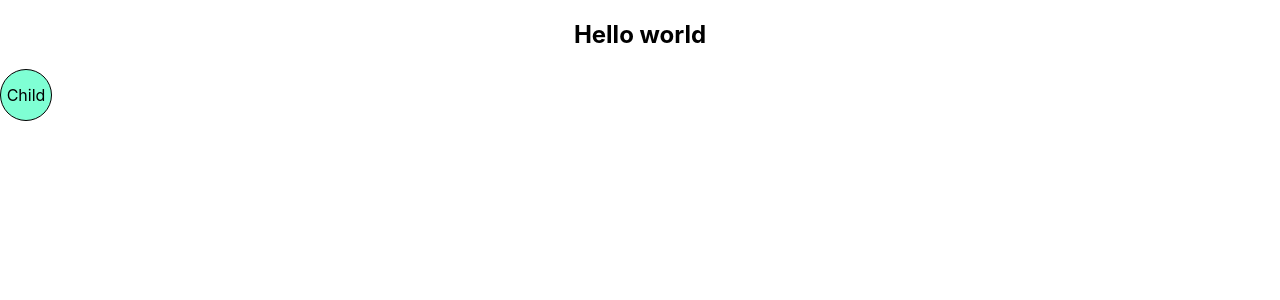
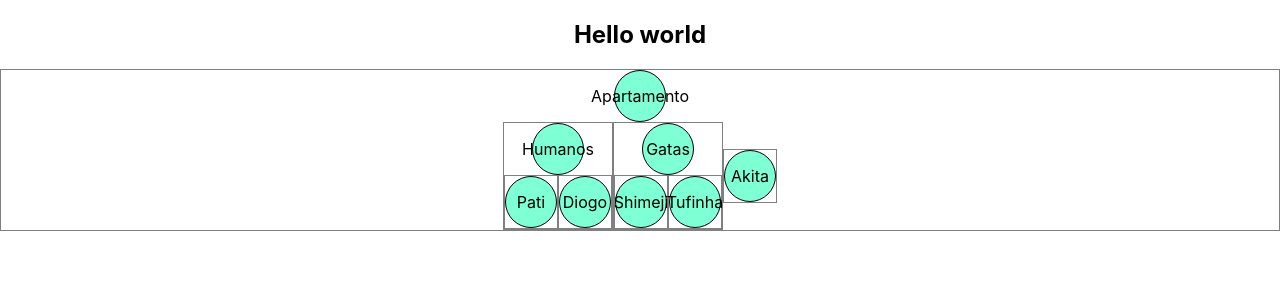
Before and after one commit to dcdourado/react-memoization-example, a React (Create React App) app: page / in a window 1280 px wide. Shown: the top 300 px of the page. Built offline with nearby package versions, Linux system fonts and the light colour scheme.

Commit message:
feat: Node base

```diff
--- a/package.json
+++ b/package.json
@@ -6,6 +6,7 @@
     "@testing-library/jest-dom": "^5.11.4",
     "@testing-library/react": "^11.1.0",
     "@testing-library/user-event": "^12.1.10",
+    "nanoid": "^3.1.22",
     "react": "^17.0.2",
     "react-dom": "^17.0.2",
     "react-scripts": "4.0.3",
--- a/src/App.js
+++ b/src/App.js
@@ -1,13 +1,33 @@
-import Node from './Node';
+import Node from "./Node";
 
-import './App.css';
+import "./App.css";
 
 function App() {
   return (
     <div className="App">
       <h2>Hello world</h2>
 
-      <Node name="Child"/>
+      <Node name="Apartamento">
+        <Node name="Humanos">
+          <Node name="Pati" />
+          <Node name="Diogo" />
+        </Node>
+        <Node name="Gatas">
+          <Node name="Shimeji" />
+          <Node name="Tufinha" />
+        </Node>
+        <Node name="Akita" />
+      </Node>
+
+      {/* <Node name="Grandfather 1">
+        <Node name="Father 1">
+          <Node name="Child 1" />
+          <Node name="Child 2" />
+        </Node>
+        <Node name="Father 2">
+          <Node name="Child 3" />
+        </Node>
+      </Node> */}
     </div>
   );
 }
--- a/src/Node/index.js
+++ b/src/Node/index.js
@@ -1,11 +1,48 @@
-import Styles from './style.module.css'
+import React, {
+  useCallback,
+  useContext,
+  useLayoutEffect,
+  useRef,
+  useState,
+} from "react";
+import { nanoid } from "nanoid";
+import Styles from "./style.module.css";
 
 const Node = (props) => {
-  const { name } = props;
+  const { name, fatherId, children } = props;
+
+  const [selfId, _UNSAFE_setSelfId] = useState(nanoid());
+  const [hasMounted, setMounted] = useState(false);
+
+  // const Tree = useContext();
+  const Tree = {
+    pushNode: () => {},
+    clearNodeLine: (a, b) => {},
+    drawLineBetweenNodes: (a, b) => {},
+  };
+  const self = useRef();
+
+  // @doc "Waits component screen loading"
+  useLayoutEffect(() => {
+    if (hasMounted) {
+      return;
+    }
+
+    Tree.pushNode({
+      self: { ...self, id: selfId },
+      fatherId,
+    });
+    Tree.clearNodeLine(fatherId, selfId);
+    Tree.drawLineBetweenNodes(fatherId, selfId);
+    setMounted(true);
+  }, [hasMounted, Tree, fatherId, selfId]);
 
   return (
-    <div className={Styles.container}>
-      <span>{name}</span>
+    <div ref={self} className={Styles.self}>
+      <div className={Styles.leaf}>
+        <span>{name}</span>
+      </div>
+      <div className={Styles.children}>{children}</div>
     </div>
   );
 };
--- a/src/Node/style.module.css
+++ b/src/Node/style.module.css
@@ -1,4 +1,13 @@
-.container {
+.self {
+  display: flex;
+  flex-direction: column;
+  justify-content: flex-start;
+  align-items: center;
+
+  border: 1px solid gray;
+}
+
+.leaf {
   width: 50px;
   height: 50px;
   border-radius: 50px;
@@ -11,3 +20,10 @@
 
   background-color: aquamarine;
 }
+
+.children {
+  display: flex;
+  flex-direction: row;
+  align-items: center;
+  justify-content: center;
+}
```
Also changed, not shown: 1 other file (tests, documents, lock files or other folders).
